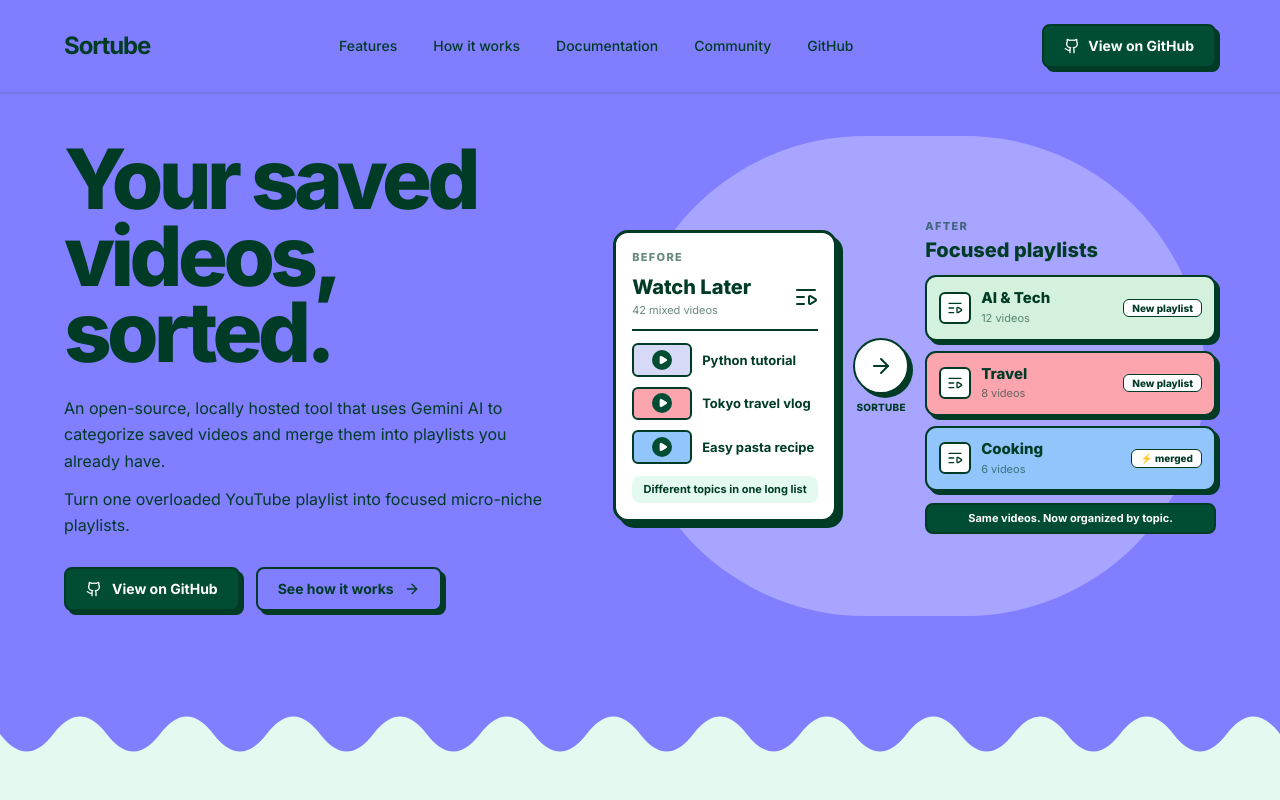
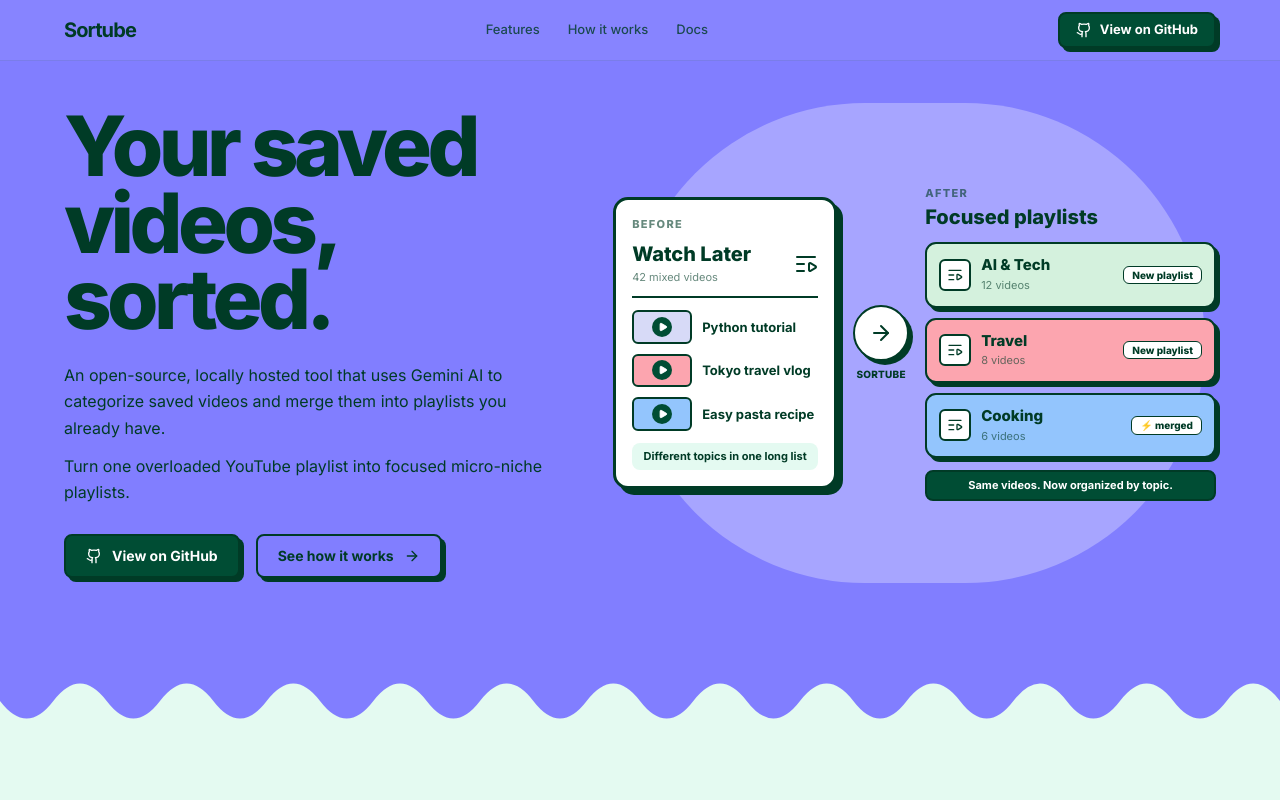
Before and after one commit to RafiDevAI/sortube-landing, a Next.js app: page / in a window 1280 px wide. Shown: the top 800 px of the page. Built offline with nearby package versions, Linux system fonts and the light colour scheme.

Commit message:
Improve sticky header: make it more compact and simplify navigation

```diff
--- a/app/components/Header.tsx
+++ b/app/components/Header.tsx
@@ -12,27 +12,25 @@
 
 export default function Header() {
   return (
-    <header className="sticky top-0 z-30 w-full bg-lavender-hero/95 backdrop-blur-sm border-b-2 border-forest-text/10">
-      <div className="mx-auto flex w-full max-w-[1440px] items-center justify-between px-6 py-6 md:px-10 lg:px-16">
+    <header className="sticky top-0 z-30 w-full bg-lavender-hero/95 backdrop-blur-md border-b border-forest-text/10">
+      <div className="mx-auto flex w-full max-w-[1440px] items-center justify-between px-6 py-3 md:px-10 lg:px-16">
         <a
-          className="font-heading text-2xl font-bold tracking-[-0.045em] text-forest-text"
+          className="font-heading text-xl font-bold tracking-[-0.045em] text-forest-text"
           href="#top"
           aria-label="Sortube home"
         >
           Sortube
         </a>
 
-        <nav className="hidden items-center gap-9 text-sm font-medium lg:flex" aria-label="Primary navigation">
-          <a className="transition-opacity hover:opacity-60" href="#features">Features</a>
-          <a className="transition-opacity hover:opacity-60" href="#how-it-works">How it works</a>
-          <a className="transition-opacity hover:opacity-60" href="#open-source">Documentation</a>
-          <a className="transition-opacity hover:opacity-60" href="#open-source">Community</a>
-          <a className="transition-opacity hover:opacity-60" href="#open-source">GitHub</a>
+        <nav className="hidden items-center gap-7 text-[0.8125rem] font-medium lg:flex" aria-label="Primary navigation">
+          <a className="text-forest-text/80 transition-colors hover:text-forest-text" href="#features">Features</a>
+          <a className="text-forest-text/80 transition-colors hover:text-forest-text" href="#how-it-works">How it works</a>
+          <a className="text-forest-text/80 transition-colors hover:text-forest-text" href="https://github.com/RafiDevAI/Sortube#readme" target="_blank" rel="noopener noreferrer">Docs</a>
         </nav>
 
         <div className="flex items-center gap-3">
           <a
-            className="brutal-shadow-sm inline-flex h-11 items-center gap-2 rounded-button border-2 border-forest-text bg-forest-cta px-5 text-sm font-bold text-white transition-transform hover:translate-x-px hover:translate-y-px"
+            className="brutal-shadow-sm inline-flex h-9 items-center gap-2 rounded-lg border-2 border-forest-text bg-forest-cta px-4 text-[0.8125rem] font-bold text-white transition-all hover:translate-x-[1px] hover:translate-y-[1px]"
             href="https://github.com/RafiDevAI/Sortube"
             target="_blank"
             rel="noopener noreferrer"
@@ -43,16 +41,14 @@
           </a>
 
           <details className="relative lg:hidden">
-            <summary className="flex h-11 w-11 cursor-pointer list-none items-center justify-center rounded-button border border-forest-text bg-white/50 [&::-webkit-details-marker]:hidden">
-              <Menu className="h-5 w-5" aria-hidden="true" />
+            <summary className="flex h-9 w-9 cursor-pointer list-none items-center justify-center rounded-lg border border-forest-text bg-white/50 backdrop-blur-sm [&::-webkit-details-marker]:hidden">
+              <Menu className="h-4 w-4" aria-hidden="true" />
               <span className="sr-only">Open navigation</span>
             </summary>
-            <nav className="absolute right-0 top-14 grid min-w-48 gap-1 brutal-shadow rounded-card border-2 border-forest-text bg-white p-2 z-50">
-              <a className="rounded-button px-3 py-2 text-sm font-medium hover:bg-mint-field" href="#features">Features</a>
-              <a className="rounded-button px-3 py-2 text-sm font-medium hover:bg-mint-field" href="#how-it-works">How it works</a>
-              <a className="rounded-button px-3 py-2 text-sm font-medium hover:bg-mint-field" href="#open-source">Documentation</a>
-              <a className="rounded-button px-3 py-2 text-sm font-medium hover:bg-mint-field" href="#open-source">Community</a>
-              <a className="rounded-button px-3 py-2 text-sm font-medium hover:bg-mint-field" href="#open-source">GitHub</a>
+            <nav className="absolute right-0 top-12 grid min-w-48 gap-0.5 brutal-shadow rounded-lg border-2 border-forest-text bg-white p-1.5 z-50">
+              <a className="rounded-lg px-3 py-2 text-sm font-medium text-forest-text/80 hover:bg-mint-field hover:text-forest-text" href="#features">Features</a>
+              <a className="rounded-lg px-3 py-2 text-sm font-medium text-forest-text/80 hover:bg-mint-field hover:text-forest-text" href="#how-it-works">How it works</a>
+              <a className="rounded-lg px-3 py-2 text-sm font-medium text-forest-text/80 hover:bg-mint-field hover:text-forest-text" href="https://github.com/RafiDevAI/Sortube#readme" target="_blank" rel="noopener noreferrer">Docs</a>
             </nav>
           </details>
         </div>
--- a/app/page.tsx
+++ b/app/page.tsx
@@ -8,10 +8,8 @@
 export default function HomePage() {
   return (
     <main className="min-h-screen bg-white">
-      {/* Header sits inside the lavender hero band */}
-      <div className="bg-lavender-hero">
-        <Header />
-      </div>
+      {/* Sticky header stays at top across all sections */}
+      <Header />
       <Hero />
       <Features />
       <HowItWorks />
```
